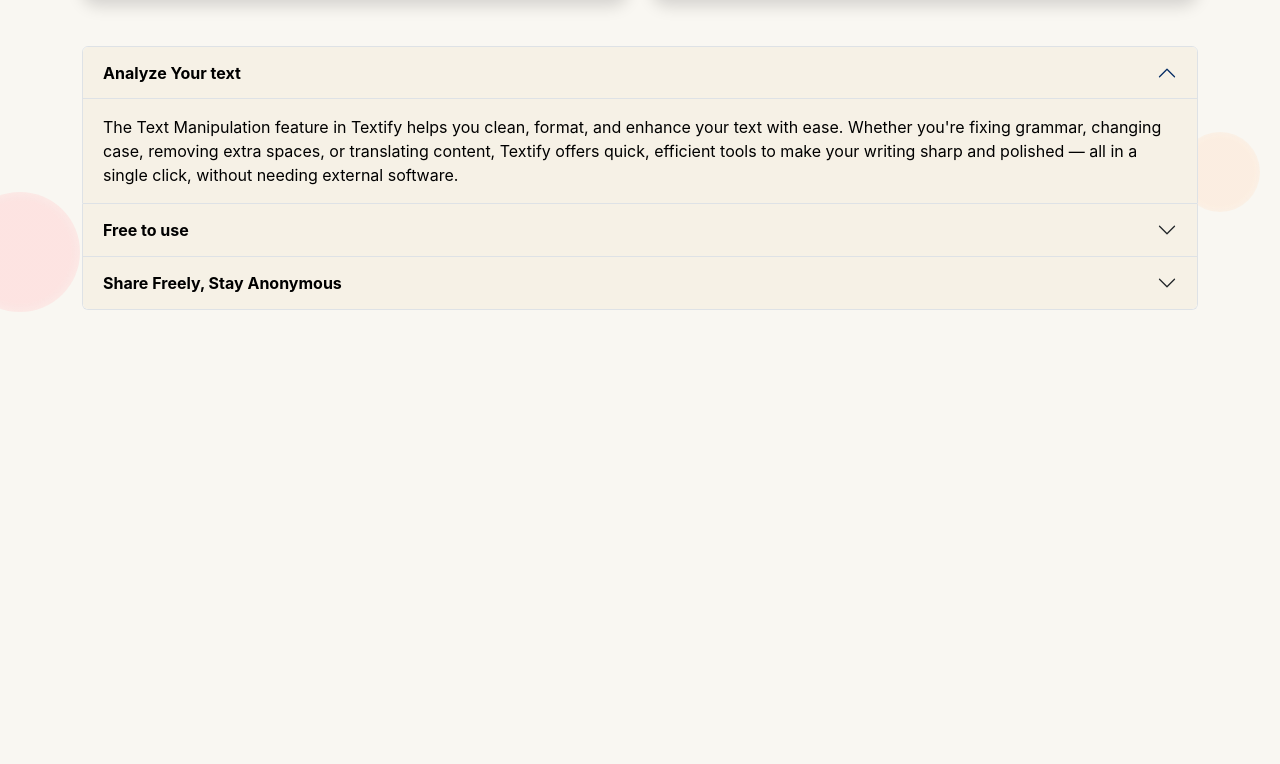
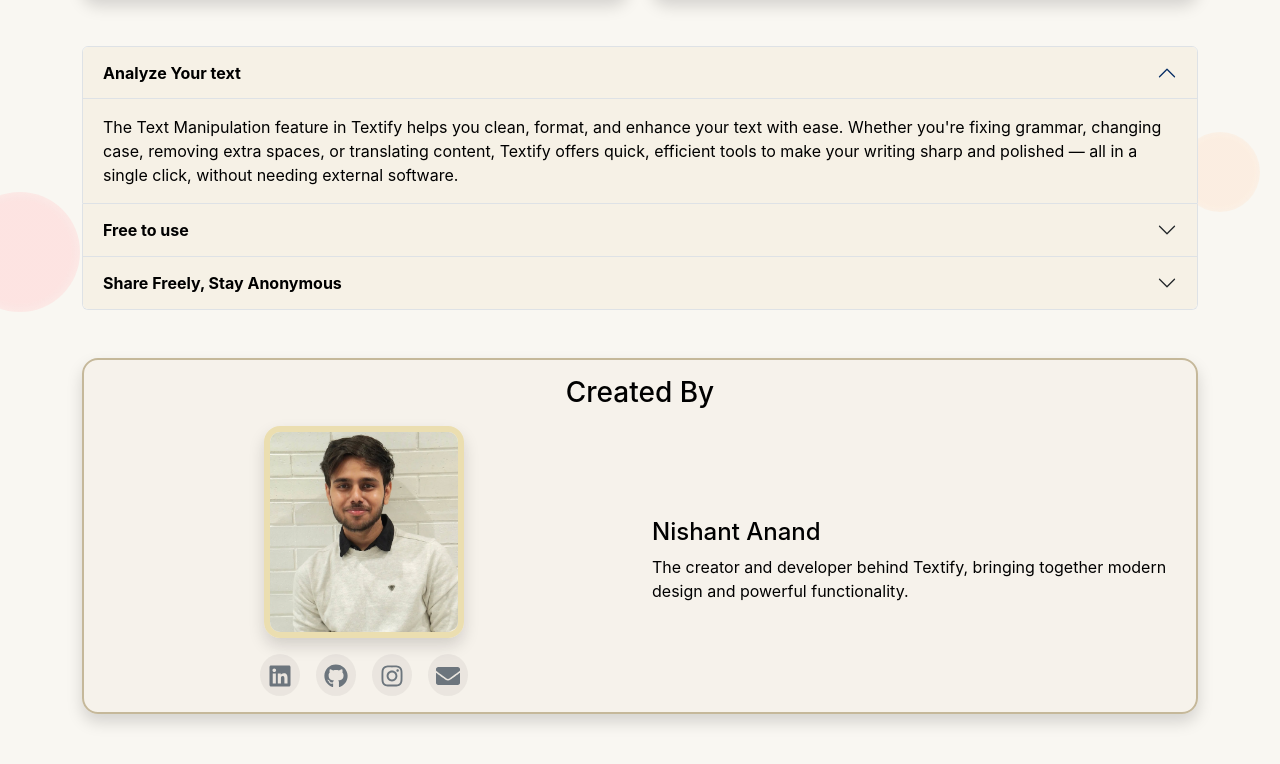
Before and after one commit to nish542/Textify-blog, a React (Create React App) app in the folder frontend/: page /about in a window 1280 px wide. Shown: the part 568-1332 px from the top of the page. Before the commit the page ends 902 px from the top, so only its background shows below. Built offline with nearby package versions, Linux system fonts and the light colour scheme.

Commit message:
See Done

```diff
--- a/frontend/src/components/About.js
+++ b/frontend/src/components/About.js
@@ -106,7 +106,7 @@
                 </div>
             </div>
 
-            {/* <div className="container-fluid px-0 py-5" >
+            <div className="container-fluid px-0 py-5" >
                 <div className="row g-0">
                     <div className="col-12">
                         <div className="text-center p-3 rounded-4 shadow"
@@ -169,7 +169,7 @@
                         </div>
                     </div>
                 </div>
-            </div> */}
+            </div>
         </div>
     );
 }
```
